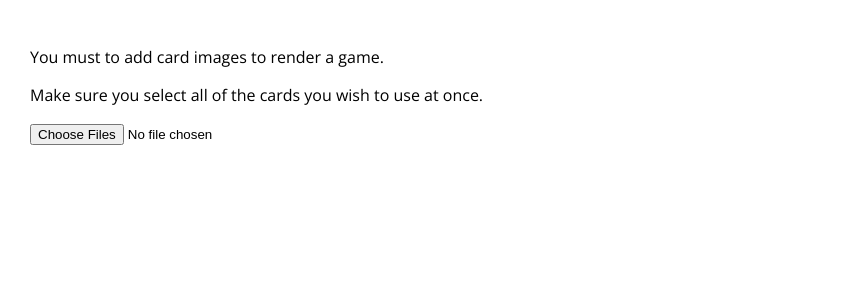
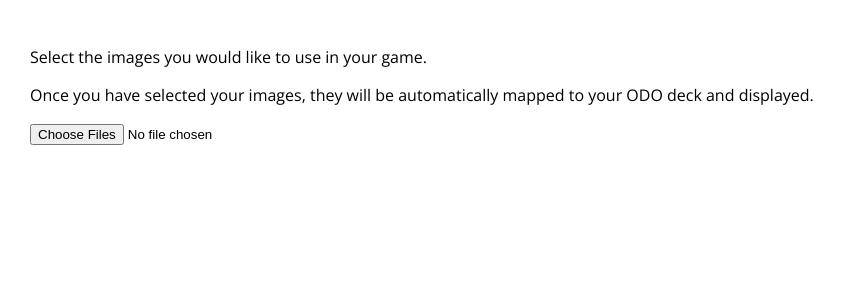
Before and after one commit to brettgrigsby/odo, a Next.js app: page /design in a window 1280 px wide. Shown: the top 300 px of the page, without its empty margins (0-846 px from the left). Built offline with nearby package versions, Linux system fonts and the light colour scheme.

Commit message:
designer instructions changes

```diff
--- a/pages/app.tsx
+++ b/pages/app.tsx
@@ -15,7 +15,7 @@ const AppPage = () => {
     }
 
     return (
-        <Layout>
+        <Layout title="ODO | App">
             <AppHeader changeGame={changeGame} games={games} />
             <IframeFromGame game={game} />
         </Layout>
--- a/pages/design.tsx
+++ b/pages/design.tsx
@@ -37,10 +37,11 @@ const DesignerPage = () => {
         return (
             <div style={{ padding: 30 }}>
                 <p>
-                    You must to add card images to render a game.
+                    Select the images you would like to use in your game.
                 </p>
                 <p>
-                    Make sure you select all of the cards you wish to use at once.
+                    Once you have selected your images, they will be automatically mapped to
+                    your ODO deck and displayed.
                 </p>
                 <input
                     type="file"
@@ -54,7 +55,7 @@ const DesignerPage = () => {
     }
 
     return (
-        <Layout>
+        <Layout title="ODO | Design">
             {renderGameOrMessage()}
         </Layout>
     )
--- a/pages/index.tsx
+++ b/pages/index.tsx
@@ -3,7 +3,7 @@ import Layout from '../components/Layout'
 
 
 const IndexPage = () => (
-  <Layout title="Odo | every card game ever">
+  <Layout title="ODO | Every Card Game Ever">
     <div className='index-container'>
       <h1>ODO</h1>
       <Link href='/pnpinstructions'>
```
Also changed, not shown: 1 other file (tests, documents, lock files or other folders).
